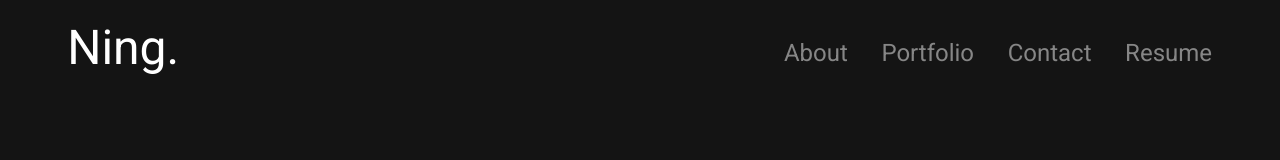
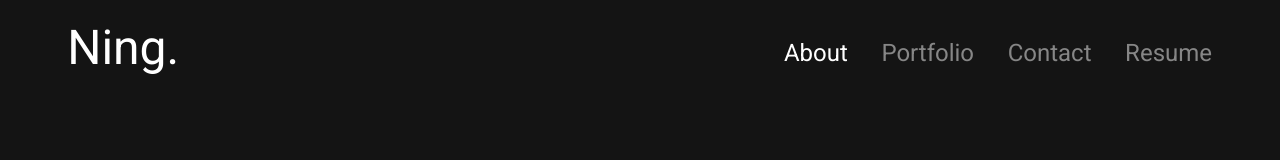
Before and after one commit to ning1604/React-Portfolio, a React (Create React App) app in the folder react-portfolio/: page / in a window 1280 px wide. Shown: the top 160 px of the page. Built offline with nearby package versions, Linux system fonts and the light colour scheme; the HTML template or start-up script is replaced by a standard one.

Commit message:
fixed about title highlighted on first load

```diff
--- a/react-portfolio/src/components/Header.js
+++ b/react-portfolio/src/components/Header.js
@@ -6,7 +6,7 @@ import Contact from './pages/Contact';
 import Portfolio from './pages/Portfolio';
 
 function Header() {
-    const [currentPage, setCurrentPage] = useState('Home');
+    const [currentPage, setCurrentPage] = useState('About');
 
     // This method is checking to see what the value of `currentPage` is. Depending on the value of currentPage, we return the corresponding component to render.
     const renderPage = () => {
```
